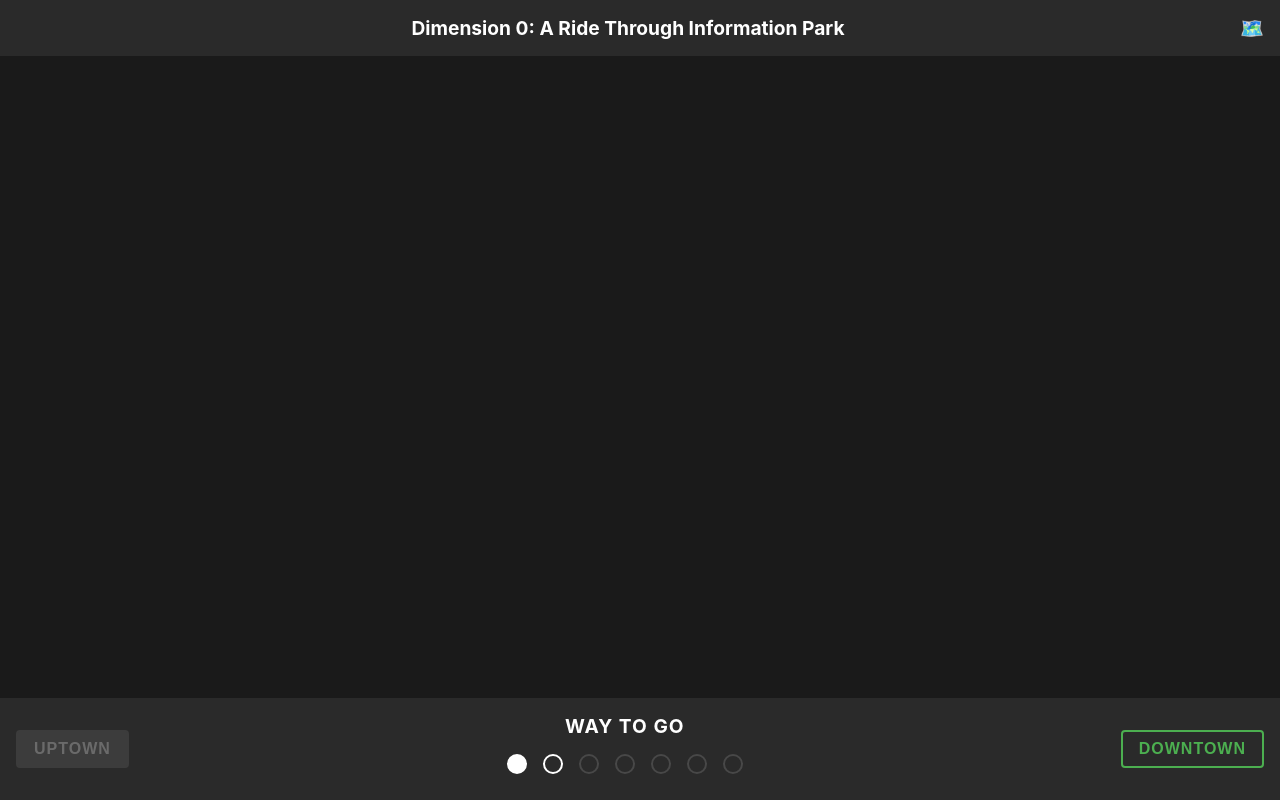
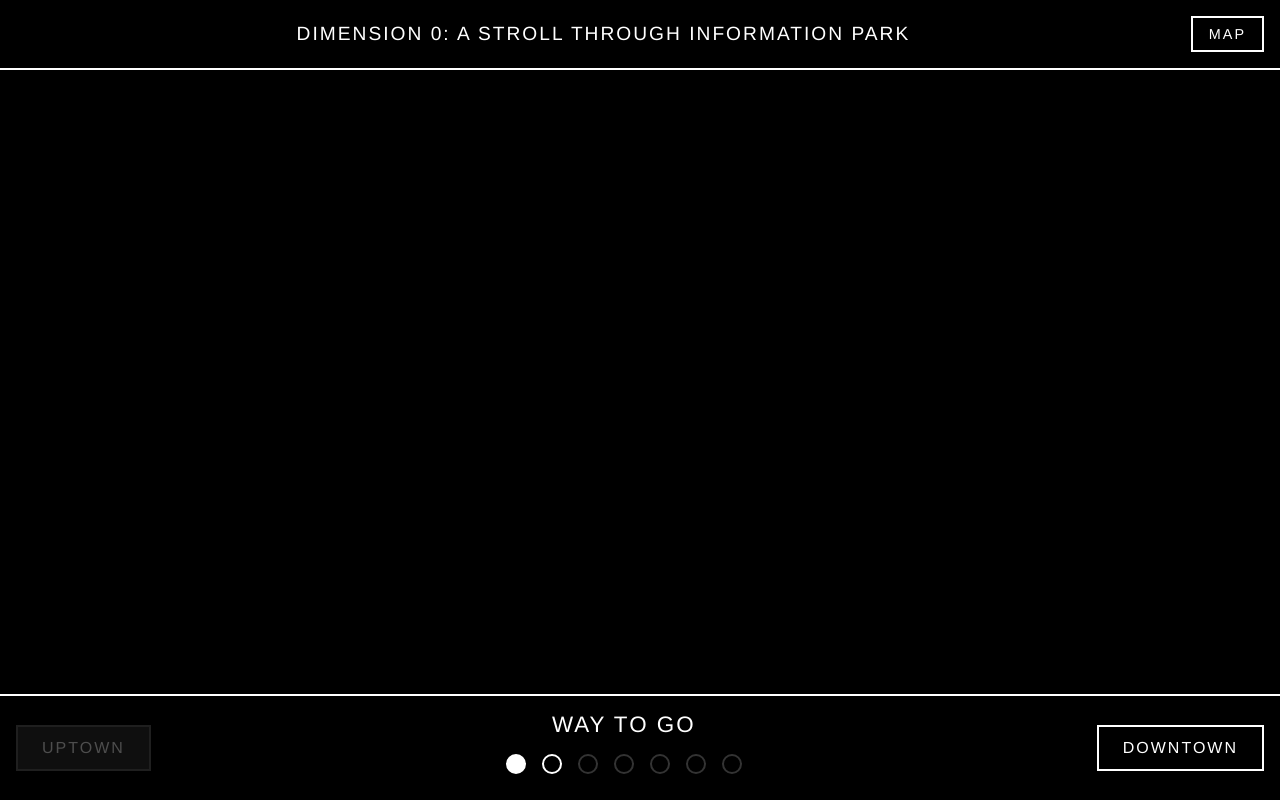
Before and after one commit to jakelettuce/infostrollmvp, a React (Vite) app: page / in a window 1280 px wide. Built offline with nearby package versions, Linux system fonts and the light colour scheme.

Commit message:
very ahppy with this as MVP, subway aesthetic added

```diff
--- a/src/components/FrameShell.module.css
+++ b/src/components/FrameShell.module.css
@@ -2,8 +2,9 @@
   display: flex;
   flex-direction: column;
   height: 100vh;
-  background: #1a1a1a;
+  background: #000000;
   color: #ffffff;
+  font-family: "Helvetica Neue", Helvetica, Arial, sans-serif;
 }
 
 .header {
@@ -11,40 +12,42 @@
   justify-content: center;
   align-items: center;
   padding: 1rem;
-  background: #2a2a2a;
+  background: #000000;
   position: relative;
+  border-bottom: 2px solid #ffffff;
 }
 
 .navButton {
   width: auto;
   height: auto;
-  padding: 0.5rem 1rem;
-  border-radius: 4px;
+  padding: 0.75rem 1.5rem;
+  border-radius: 0;
   background: transparent;
-  border: 2px solid #4CAF50;
-  color: #4CAF50;
+  border: 2px solid #ffffff;
+  color: #ffffff;
   font-size: 1rem;
-  font-weight: bold;
+  font-weight: 500;
   cursor: pointer;
   opacity: 1;
-  transition: all 0.3s ease;
+  transition: all 0.2s ease;
   z-index: 2;
   text-transform: uppercase;
-  letter-spacing: 1px;
-  min-width: 100px;
+  letter-spacing: 2px;
+  min-width: 120px;
+  font-family: "Helvetica Neue", Helvetica, Arial, sans-serif;
 }
 
 .navButton:disabled {
   opacity: 0.3;
   cursor: not-allowed;
-  background: #666;
-  border-color: #666;
+  background: #333333;
+  border-color: #666666;
   color: #ffffff;
 }
 
 .navButton:hover:not(:disabled) {
-  background: #4CAF50;
-  color: #ffffff;
+  background: #ffffff;
+  color: #000000;
 }
 
 .navButton[style*='left'] {
@@ -57,20 +60,34 @@
 
 .brand {
   font-size: 1.2rem;
-  font-weight: bold;
+  font-weight: 500;
   flex: 1;
   text-align: center;
   z-index: 1;
+  text-transform: uppercase;
+  letter-spacing: 2px;
 }
 
 .settingsButton {
-  background: none;
-  border: none;
+  background: transparent;
+  border: 2px solid #ffffff;
   color: #ffffff;
   cursor: pointer;
-  font-size: 1.2rem;
+  font-size: 0.9rem;
   margin-left: auto;
   z-index: 1;
+  padding: 0.5rem 1rem;
+  border-radius: 0;
+  transition: all 0.2s ease;
+  text-transform: uppercase;
+  letter-spacing: 2px;
+  font-family: "Helvetica Neue", Helvetica, Arial, sans-serif;
+  font-weight: 500;
+}
+
+.settingsButton:hover {
+  background: #ffffff;
+  color: #000000;
 }
 
 .mainContent {
@@ -82,6 +99,7 @@
   width: 100%;
   height: 100%;
   overflow: hidden;
+  background: #000000;
 }
 
 .webviewContainer {
@@ -92,11 +110,12 @@
 
 .footer {
   padding: 1rem;
-  background: #2a2a2a;
+  background: #000000;
   display: flex;
   align-items: center;
   justify-content: space-between;
   gap: 1rem;
+  border-top: 2px solid #ffffff;
 }
 
 .siteInfo {
@@ -108,17 +127,18 @@
 }
 
 .currentSite {
-  font-size: 1.2rem;
-  font-weight: bold;
+  font-size: 1.4rem;
+  font-weight: 500;
   color: #ffffff;
   text-transform: uppercase;
-  letter-spacing: 1px;
+  letter-spacing: 2px;
+  font-family: "Helvetica Neue", Helvetica, Arial, sans-serif;
 }
 
 .timeline {
   flex: 1;
   height: 4px;
-  background: #3a3a3a;
-  border-radius: 2px;
+  background: #333333;
+  border-radius: 0;
   margin: 0 1rem;
 }
--- a/src/components/FrameShell.tsx
+++ b/src/components/FrameShell.tsx
@@ -85,8 +85,8 @@ export const FrameShell: React.FC = () => {
   return (
     <div className={styles.frameContainer}>
       <header className={styles.header}>
-        <div className={styles.brand}>Dimension 0: A Ride Through Information Park</div>
-        <button className={styles.settingsButton} onClick={() => setIsTOCVisible(true)}>🗺️</button>
+        <div className={styles.brand}>Dimension 0: A Stroll Through Information Park</div>
+        <button className={styles.settingsButton} onClick={() => setIsTOCVisible(true)}>MAP</button>
       </header>
       <main className={styles.mainContent}>
         <div className={styles.webviewContainer}>
--- a/src/components/TOCModal.module.css
+++ b/src/components/TOCModal.module.css
@@ -4,64 +4,102 @@
   left: 0;
   right: 0;
   bottom: 0;
-  background-color: rgba(0, 0, 0, 0.7);
+  background-color: rgba(0, 0, 0, 0.9);
   display: flex;
   justify-content: center;
   align-items: center;
   z-index: 1000;
 }
 
+.modalStack {
+  display: flex;
+  flex-direction: column;
+  align-items: stretch;
+  max-width: 700px;
+  width: 100%;
+  margin: auto;
+}
+
 .modal {
-  background-color: #1a1a1a;
-  border-radius: 8px;
-  padding: 2rem;
+  background-color: #000000;
+  border: 2px solid #ffffff;
+  padding: 2rem 1.5rem 2rem 1.5rem;
   position: relative;
-  width: 90%;
-  max-width: 400px;
+  width: 100%;
+  max-width: 700px;
   max-height: 80vh;
   overflow-y: auto;
 }
 
 .closeButton {
   position: absolute;
-  top: 1rem;
-  right: 1rem;
+  top: 0.5rem;
+  right: 0.5rem;
   background: none;
   border: none;
-  color: #fff;
+  color: #ffffff;
   font-size: 1.5rem;
   cursor: pointer;
   padding: 0.5rem;
   line-height: 1;
+  font-family: "Helvetica Neue", Helvetica, Arial, sans-serif;
+  transition: opacity 0.2s ease;
+  z-index: 10;
 }
 
 .closeButton:hover {
-  opacity: 0.8;
+  opacity: 0.7;
 }
 
 .siteList {
   list-style: none;
   padding: 0;
-  margin: 0;
+  margin: 2.5rem 0 0 0;
 }
 
 .siteItem {
-  padding: 0.75rem 1rem;
-  color: #fff;
+  padding: 1rem;
+  color: #ffffff;
   cursor: pointer;
-  border-radius: 4px;
-  transition: background-color 0.2s;
+  border-bottom: 1px solid #333333;
+  font-family: "Helvetica Neue", Helvetica, Arial, sans-serif;
+  text-transform: uppercase;
+  letter-spacing: 1px;
+  font-size: 1.1rem;
+  transition: background-color 0.2s ease, color 0.2s ease;
+  background: transparent;
 }
 
-.siteItem:hover:not(.locked) {
-  background-color: rgba(255, 255, 255, 0.1);
+.siteItem:last-child {
+  border-bottom: none;
 }
 
 .siteItem.current {
-  background-color: rgba(255, 255, 255, 0.2);
+  background-color: #222222;
+  color: #ffffff;
+  font-weight: 500;
+}
+
+.siteItem:not(.current):hover:not(.locked) {
+  background-color: #ffffff;
+  color: #000000;
 }
 
 .siteItem.locked {
-  color: #666;
+  color: #666666;
   cursor: not-allowed;
+  border-color: #333333;
+  background: transparent;
 }
+
+.modalTitle {
+  width: 100%;
+  text-align: center;
+  font-weight: bold;
+  font-size: 1.3rem;
+  letter-spacing: 2px;
+  font-family: "Helvetica Neue", Helvetica, Arial, sans-serif;
+  text-transform: uppercase;
+  color: #ffffff;
+  margin-bottom: 0.3rem;
+}
--- a/src/components/TOCModal.tsx
+++ b/src/components/TOCModal.tsx
@@ -20,10 +20,9 @@ export const TOCModal: React.FC<TOCModalProps> = ({
 
   return (
     <div className={styles.overlay} onClick={onClose}>
+      <div className={styles.modalStack}>
+        <div className={styles.modalTitle}>Map</div>
         <div className={styles.modal} onClick={(e) => e.stopPropagation()}>
-        <button className={styles.closeButton} onClick={onClose}>
-          ×
-        </button>
           <ul className={styles.siteList}>
             {sites.map((site, idx) => (
               <li
@@ -44,5 +43,6 @@ export const TOCModal: React.FC<TOCModalProps> = ({
           </ul>
         </div>
       </div>
+    </div>
   );
 };
```
Lines whose indentation alone changed are shown as unchanged.
